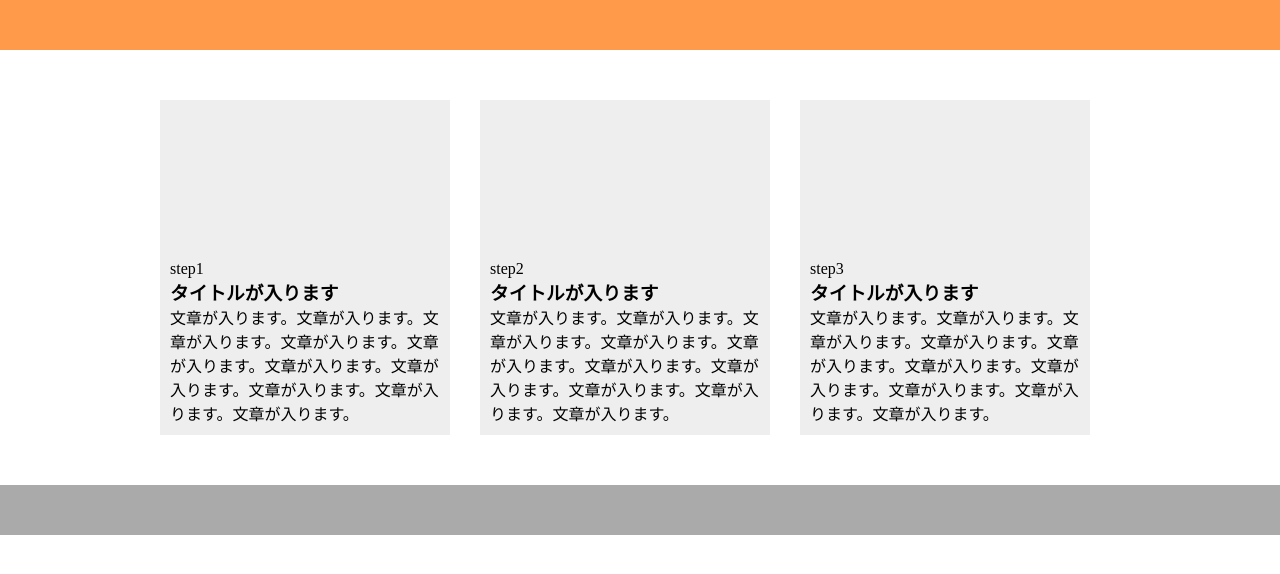
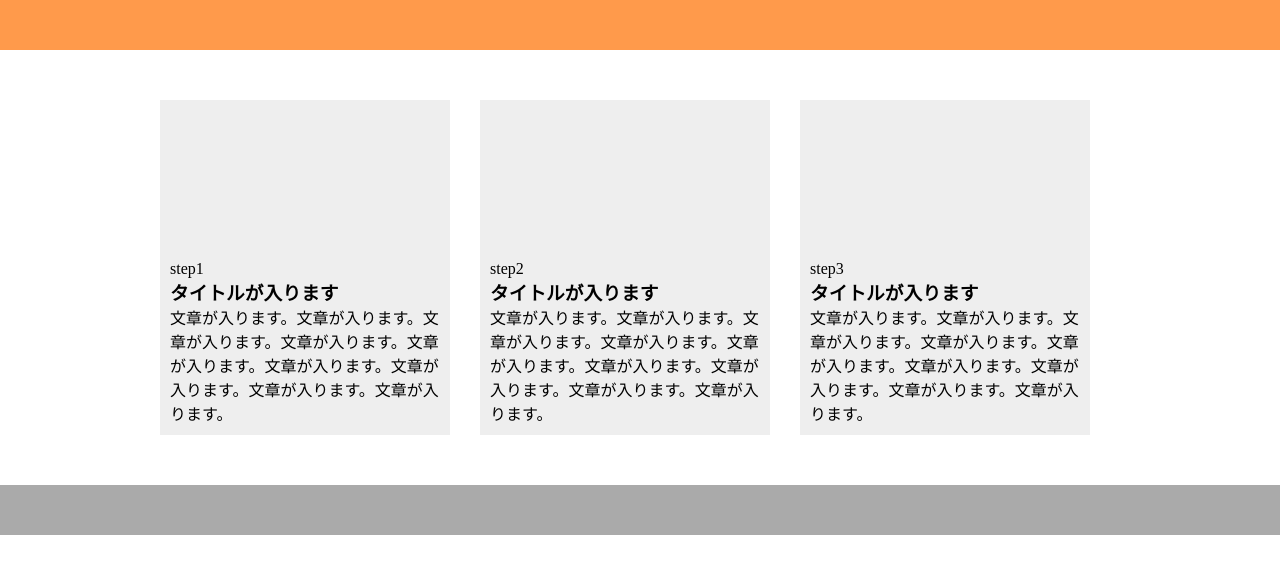
Before and after one commit to furuya-tomoki/HTML.CSS, a plain HTML site: page chapter9.html in a window 1280 px wide. Drawn offline with Linux system fonts and the light colour scheme.

Commit message:
[Finish]1-9

```diff
--- a/chapter9.html
+++ b/chapter9.html
@@ -17,7 +17,7 @@
       <span class="step-num">step1</span>
       <h3 class="tittle"> タイトルが入ります</h3>
      <p class="text">
-       文章が入ります。文章が入ります。文章が入ります。文章が入ります。文章が入ります。文章が入ります。文章が入ります。文章が入ります。文章が入ります。文章が入ります。
+       文章が入ります。文章が入ります。文章が入ります。文章が入ります。文章が入ります。文章が入ります。文章が入ります。文章が入ります。文章が入ります。
      </p>
     </div>
 
@@ -26,7 +26,7 @@
       <span class="step-num">step2</span>
       <h3 class="tittle"> タイトルが入ります</h3>
      <p class="text">
-       文章が入ります。文章が入ります。文章が入ります。文章が入ります。文章が入ります。文章が入ります。文章が入ります。文章が入ります。文章が入ります。文章が入ります。
+       文章が入ります。文章が入ります。文章が入ります。文章が入ります。文章が入ります。文章が入ります。文章が入ります。文章が入ります。文章が入ります。
      </p>
     </div>
 
@@ -35,7 +35,7 @@
       <span class="step-num">step3</span>
       <h3 class="tittle"> タイトルが入ります</h3>
      <p class="text">
-       文章が入ります。文章が入ります。文章が入ります。文章が入ります。文章が入ります。文章が入ります。文章が入ります。文章が入ります。文章が入ります。文章が入ります。
+       文章が入ります。文章が入ります。文章が入ります。文章が入ります。文章が入ります。文章が入ります。文章が入ります。文章が入ります。文章が入ります。
      </p>
     </div>
     </main>
```
